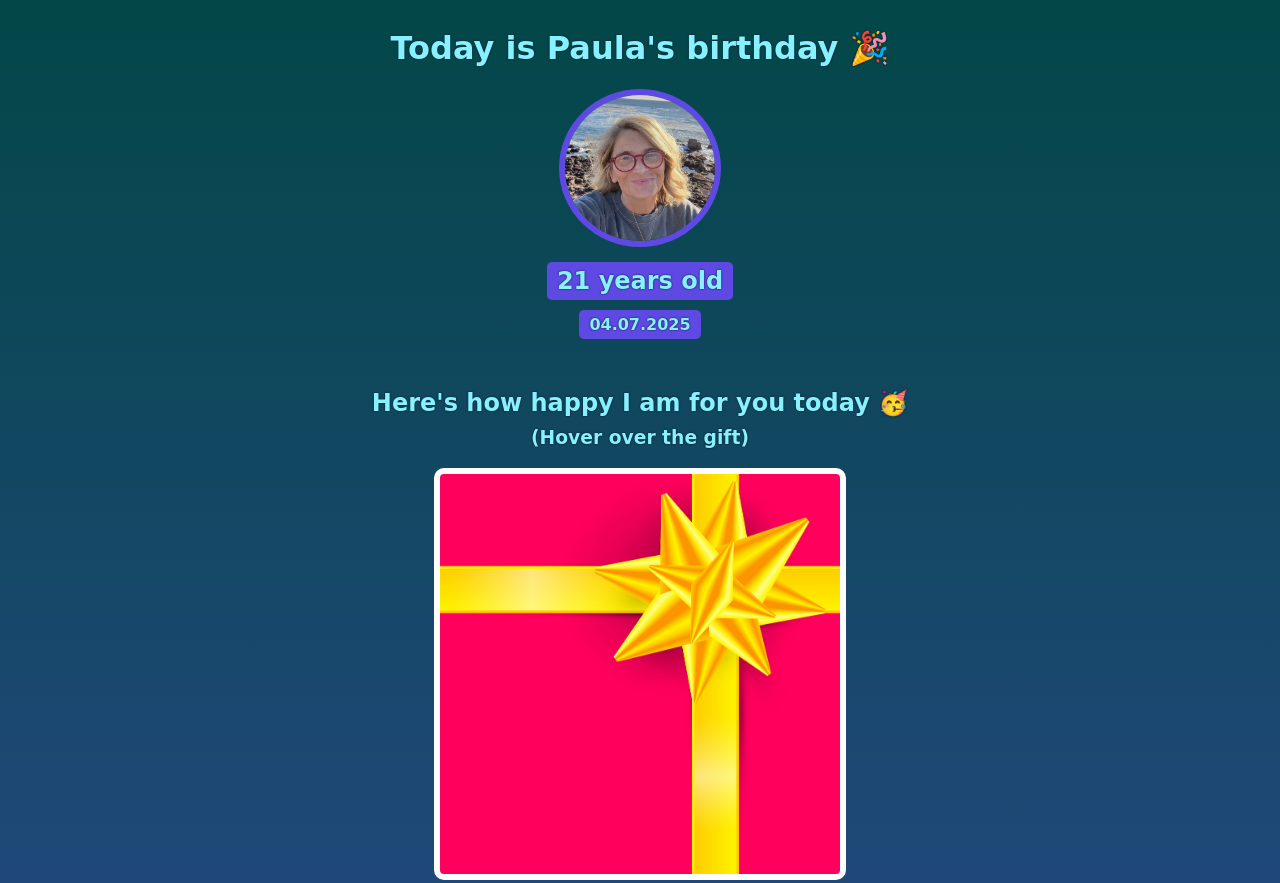
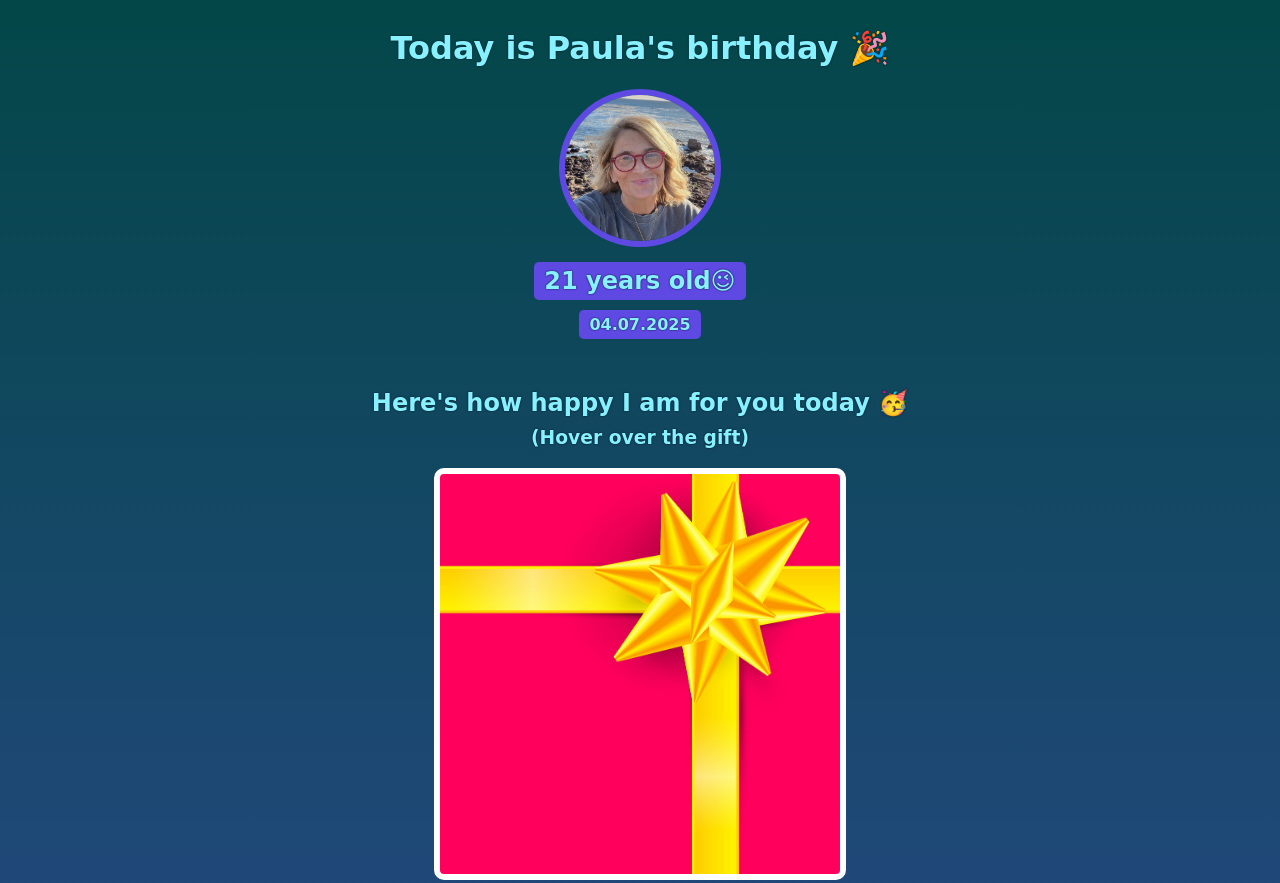
Before and after one commit to bwebb29/paulabirthdayGIFt, a website built with Vite: page index.html in a window 1280 px wide. Shown: the top 883 px of the page. Built offline with nearby package versions, Linux system fonts and the light colour scheme; a web font is replaced by a local one.

Commit message:
Update index.html

```diff
--- a/index.html
+++ b/index.html
@@ -9,7 +9,7 @@
         <div id="header">
             <h1>Today is Paula's birthday 🎉</h1>
             <img id="bff-img" src="images/paula.jpg">
-            <h2 id="bday-age">21 years old</h2>
+            <h2 id="bday-age">21 years old😉</h2>
             <h4 id="bday-date">04.07.2025</h4>
         </div>
 
```
